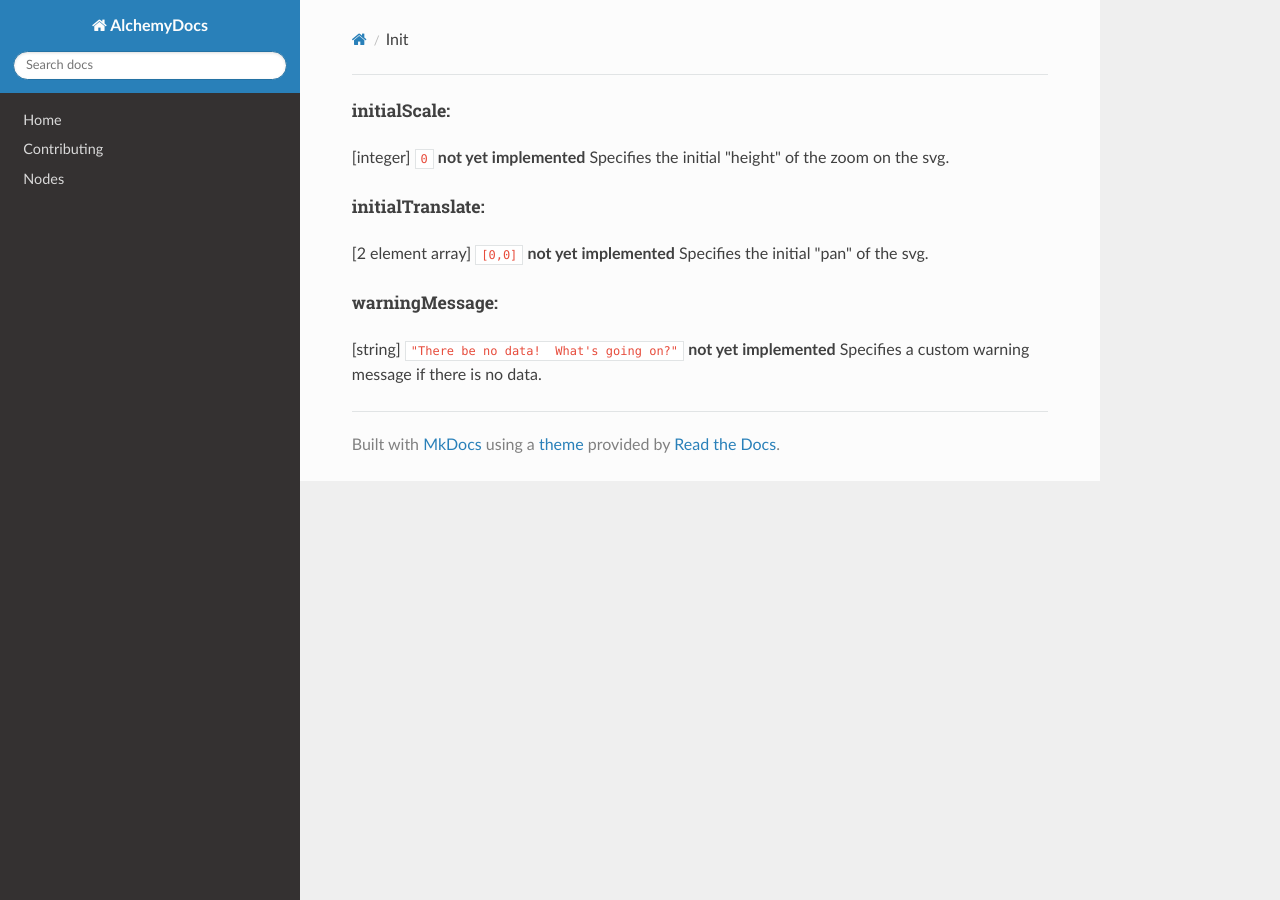
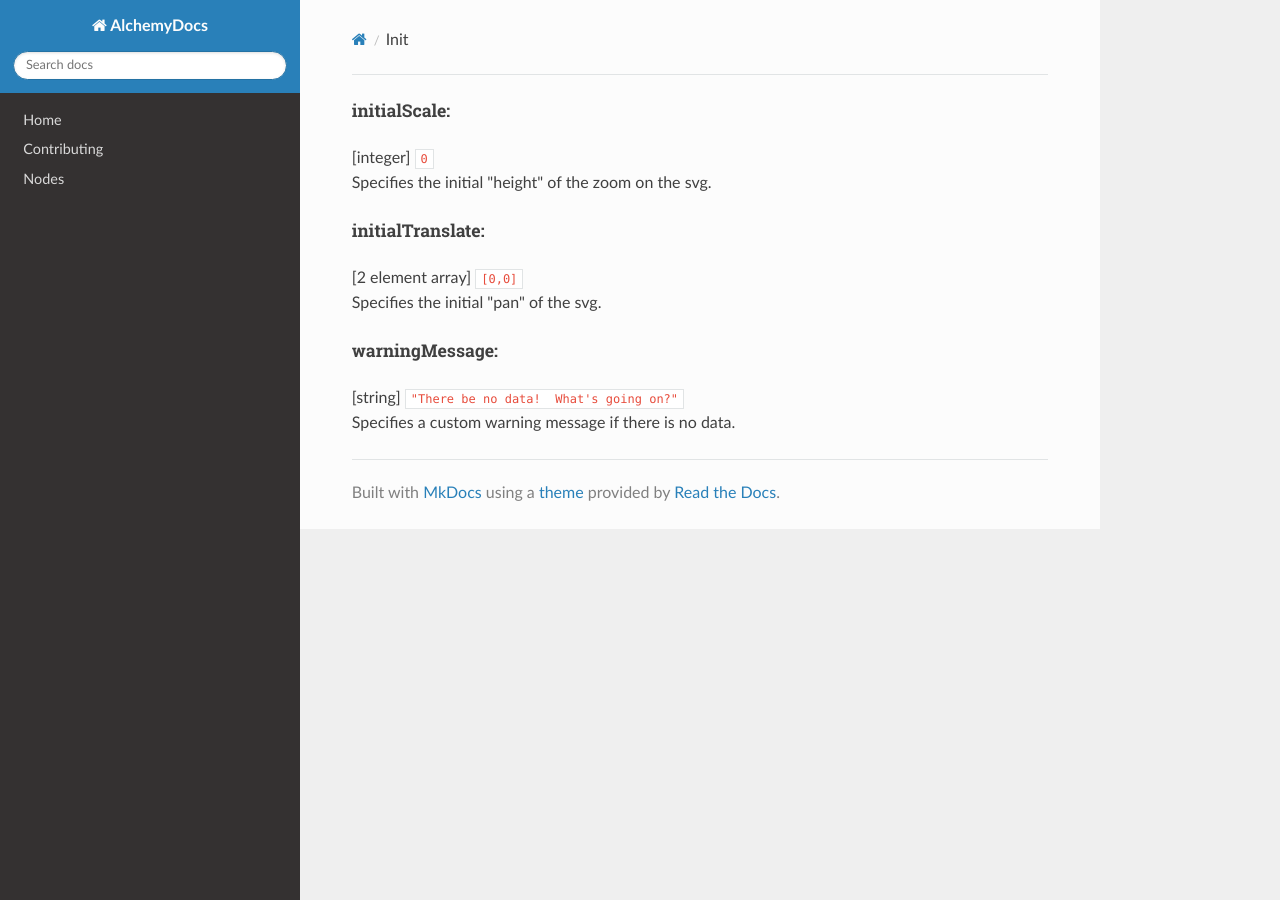
Before and after one commit to GraphAlchemist/Alchemy, an MkDocs documentation site: the page built from docs/Init.md, in a window 1280 px wide. Built offline with MkDocs 1.6.1, drawn with Linux system fonts in a browser that asks for light colours; nearby versions of some CDN libraries; old or Windows-style settings are respelled for this version of MkDocs.

Commit message:
Update documentation for new features

```diff
--- a/docs/Init.md
+++ b/docs/Init.md
@@ -1,8 +1,11 @@
 #####initialScale:
-[integer] `0` **not yet implemented**  Specifies the initial "height" of the zoom on the svg.
+[integer] `0`
+Specifies the initial "height" of the zoom on the svg.
 
 #####initialTranslate:
-[2 element array] `[0,0]` **not yet implemented**  Specifies the initial "pan" of the svg.
+[2 element array] `[0,0]`
+Specifies the initial "pan" of the svg.
 
 #####warningMessage:
-[string] `"There be no data!  What's going on?"` **not yet implemented** Specifies a custom warning message if there is no data.
+[string] `"There be no data!  What's going on?"`
+Specifies a custom warning message if there is no data.
```
Also changed, not shown: docs/Editing.md (+4 -2 lines).
